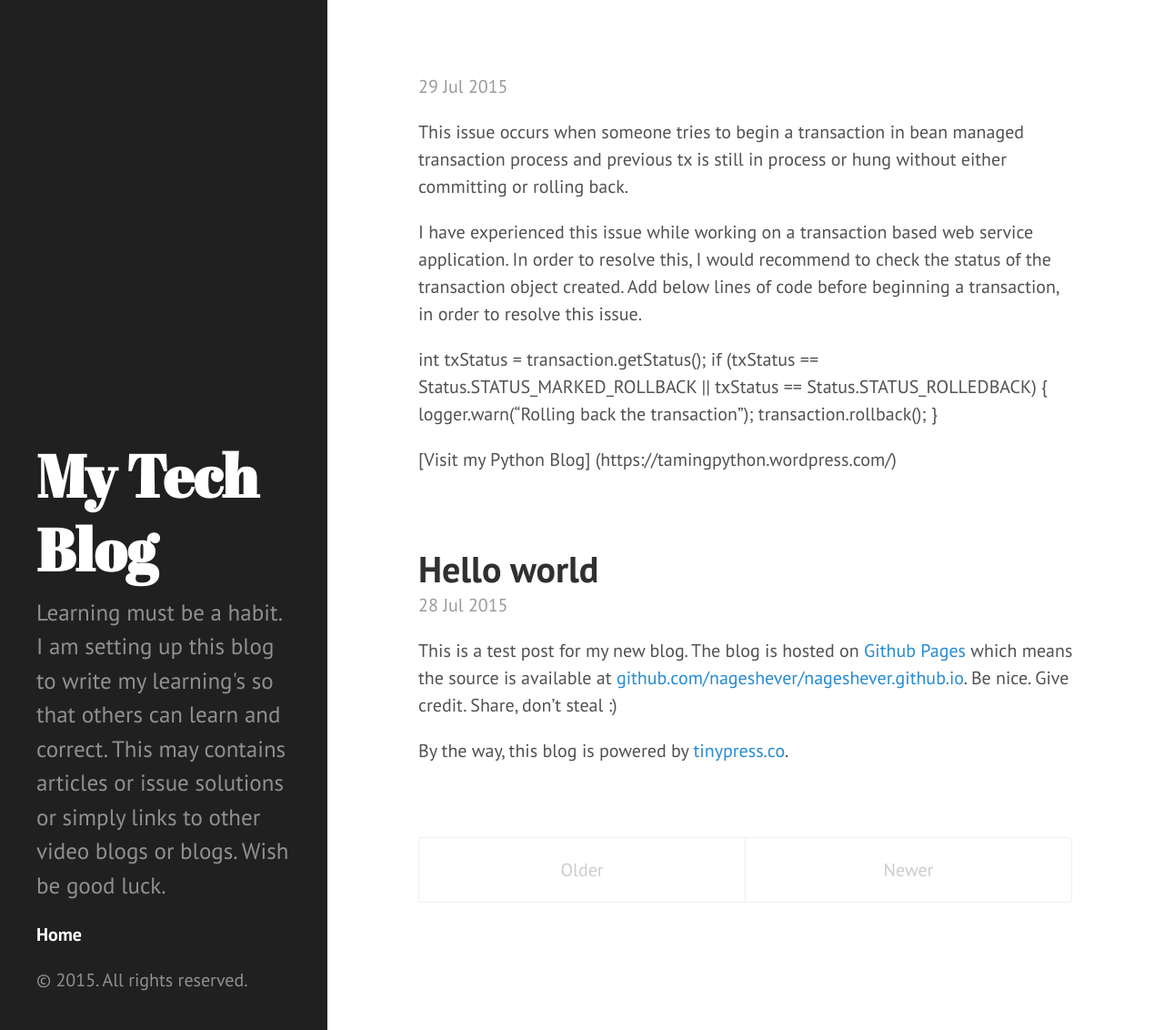
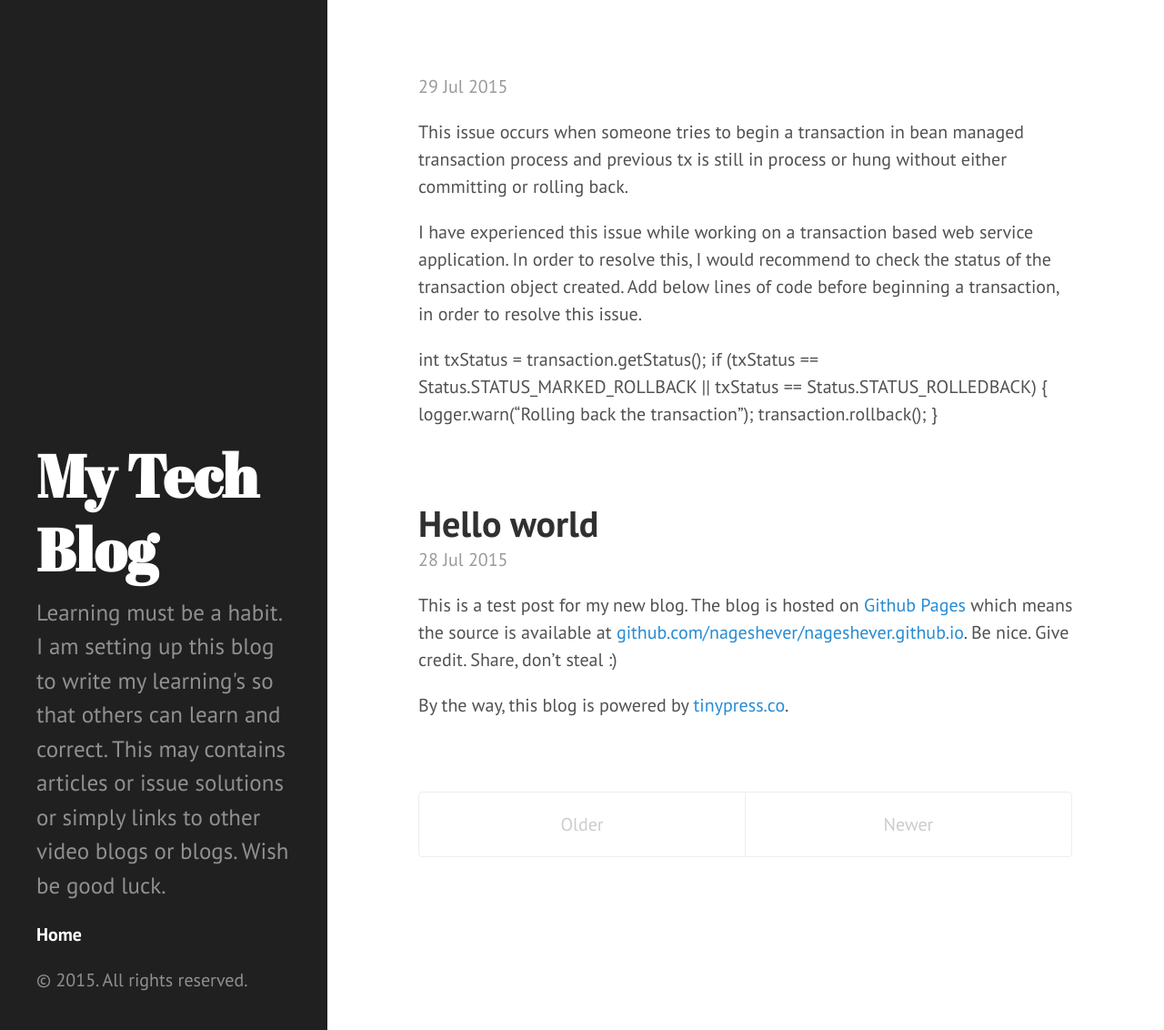
Before and after one commit to nageshever/nageshever.github.io, a Jekyll site: the page built from index.html, in a window 1280 px wide and 1132 px high. Shown: the whole window at 91% size. Built offline with Jekyll 4.4.1, drawn with Linux system fonts in a browser that asks for light colours; the list of posts is cut into pages by our own code.

Commit message:
Post update: ARJUNA016051: Thread is already associated with a transaction!

```diff
--- a/_posts/2015-07-29-arjuna016051-thread-is-already-associated-with-a-transaction.markdown
+++ b/_posts/2015-07-29-arjuna016051-thread-is-already-associated-with-a-transaction.markdown
@@ -12,5 +12,3 @@ if (txStatus == Status.STATUS_MARKED_ROLLBACK || txStatus == Status.STATUS_ROLLE
                 logger.warn("Rolling back the transaction");
                 transaction.rollback();
 }
-
-[Visit my Python Blog] (https://tamingpython.wordpress.com/)
```
